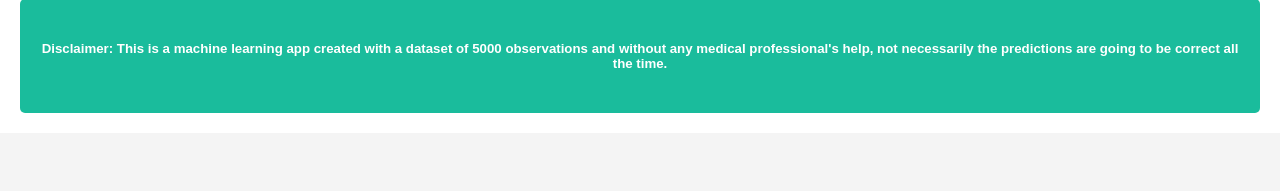
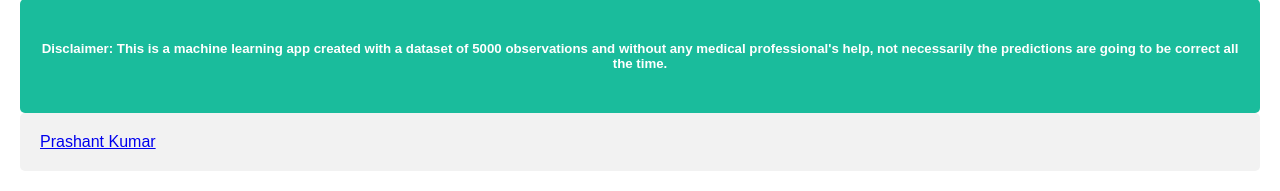
Before and after one commit to itsprashantthakur/mentalstatus, a Flask app: page / in a window 1280 px wide. Shown: the part 1008-1199 px from the top of the page. Before the commit the page ends 1121 px from the top, so only its background shows below. Run offline with Flask 2, Linux system fonts and the light colour scheme; parts of the project's set-up code (start-up, migrations or seed data) failed here and were passed over; some libraries are stand-ins or nearby versions.

Commit message:
Update formfinal.html

```diff
--- a/templates/formfinal.html
+++ b/templates/formfinal.html
@@ -170,5 +170,10 @@ div {
  <div class="footer">
   <h5>Disclaimer: This is a machine learning app created with a dataset of 5000 observations and without any medical professional's help, not necessarily the predictions are going to be correct all the time.</h5>
 </div>
+
+<script type="text/javascript" src="https://platform.linkedin.com/badges/js/profile.js" async defer></script>
+
+<div class="LI-profile-badge"  data-version="v1" data-size="medium" data-locale="en_US" data-type="horizontal" data-theme="light" data-vanity="itsprashantthakur"><a class="LI-simple-link" href='https://in.linkedin.com/in/itsprashantthakur?trk=profile-badge'>Prashant Kumar</a></div>
+
 </body>
 </html>
```
